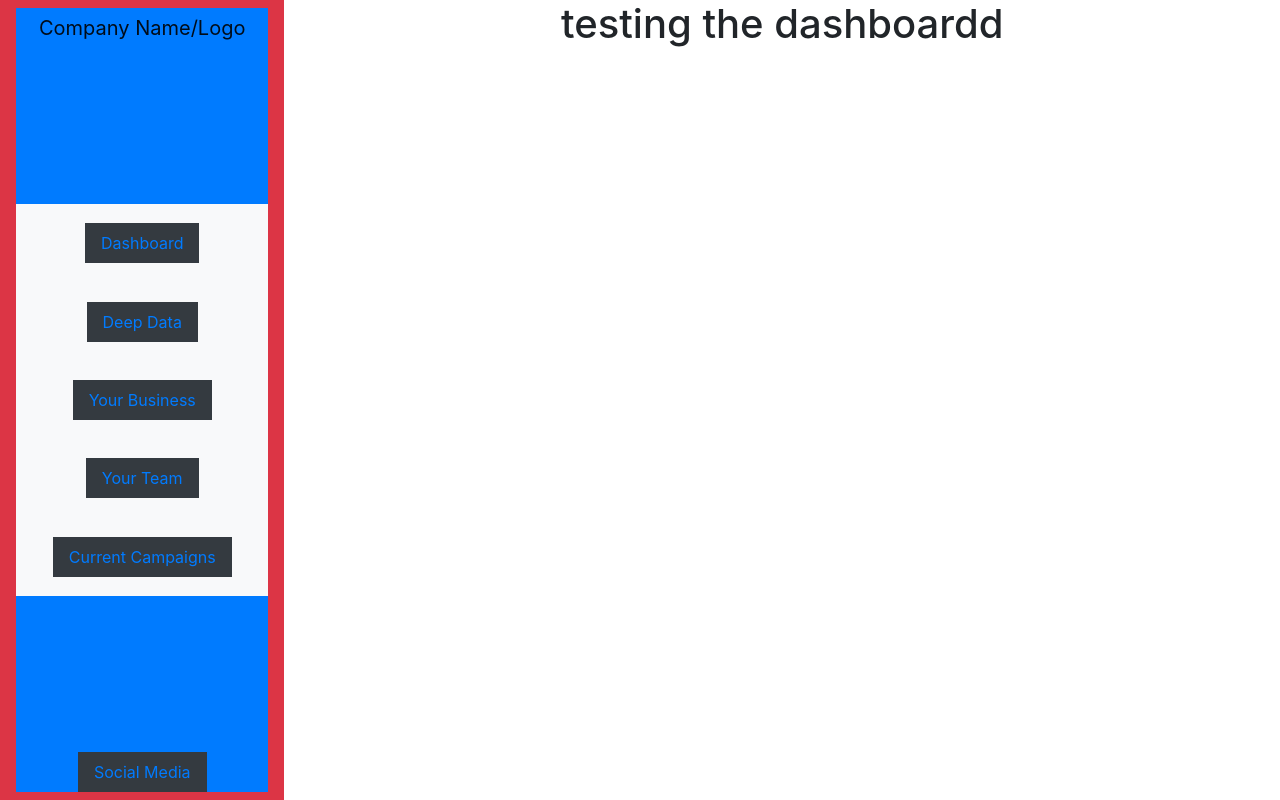
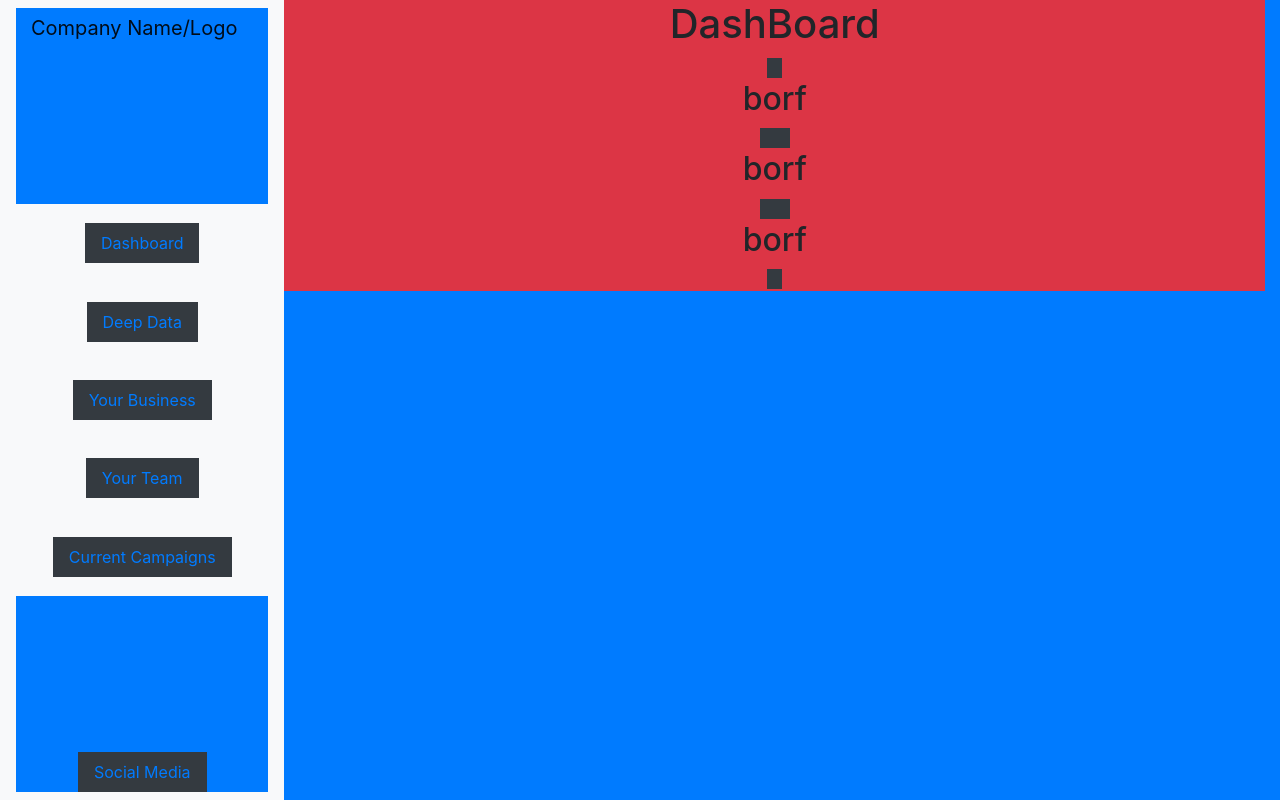
Before and after one commit to LuisERivas/secretProject, a React (Create React App) app in the folder mine-app/: page /Dashboard in a window 1280 px wide. Built offline with nearby package versions, Linux system fonts and the light colour scheme.

Commit message:
added workspace section and attempted formating

```diff
--- a/mine-app/src/App.js
+++ b/mine-app/src/App.js
@@ -2,26 +2,26 @@
 import {
   BrowserRouter as Router,
   Switch,
-  Route,
-  Link
+  Route
 } from 'react-router-dom'
-import logo from './logo.svg'
 import './App.css'
 import Home from './components/Home'
 import SiteNavbar from './components/SiteNavbar'
 import Dashboard from './components/Dashboard'
+import Workspace from './components/Workspace'
 
 function App () {
   return (
     <div className='App'>
       <Router>
-        <SiteNavbar />
-        <Switch>
+        <SiteNavbar className='' />
+        <Workspace className=''>
+          <Switch>
+            <Route path='/' exact component={Home} />
+            <Route exact path='/Dashboard' component={Dashboard} />
+          </Switch>
+        </Workspace>
 
-          <Route path='/' exact component={Home} />
-          <Route exact path='/Dashboard' component={Dashboard} />
-
-        </Switch>
       </Router>
     </div>
   )
--- a/mine-app/src/components/Dashboard/index.js
+++ b/mine-app/src/components/Dashboard/index.js
@@ -1,9 +1,15 @@
 import React, { Component } from 'react'
+import DashboardChart from '../DashboardChart'
 
 class Dashboard extends Component {
   render () {
     return (
-      <h1>testing the dashboardd</h1>
+      <div className='bg-danger'>
+        <h1> DashBoard </h1>
+        <DashboardChart className='col' />
+        <DashboardChart className='col' />
+        <DashboardChart className='col' />
+      </div>
     )
   }
 }
--- /dev/null
+++ b/mine-app/src/components/DashboardChart/index.js
@@ -0,0 +1,13 @@
+import React, { Component } from 'react'
+import './index.css'
+
+class DashboardChart extends Component {
+  render () {
+    return (
+      <container className='container bg-dark'>
+        <h2>borf </h2>
+      </container>
+    )
+  }
+}
+export default DashboardChart
--- a/mine-app/src/components/SiteNavbar/index.js
+++ b/mine-app/src/components/SiteNavbar/index.js
@@ -6,16 +6,16 @@
 class SiteNavbar extends Component {
   render () {
     return (
-      <Navbar className='bg-danger float-left heightTest'>
-        <container className='col bg-primary d-block inheritedHeight' >
+      <Navbar className='bg-light float-left heightTest'>
+        <div className='col bg-primary inheritedHeight' >
           {/*  Company Logo Section */}
-          <container className='row bg-primary d-block testingsomething'>
+          <div className='row bg-primary testingsomething'>
             <Navbar.Brand className='col'>
                     Company Name/Logo
             </Navbar.Brand>
-          </container>
+          </div>
           {/*  Links Section */}
-          <container className='row bg-light d-block testingsomething2'>
+          <div className='row bg-light testingsomething2'>
             <container className='col m-0 p-0'>
               <container className='row m-auto inheritedHeight2'>
                 <Nav.Link className='bg-dark d-block m-auto '>
@@ -43,7 +43,7 @@
                 </Nav.Link>
               </container>
             </container>
-          </container>
+          </div>
           {/*  Social Media section */}
           <container className='row d-block testingsomething'>
             <container className='col bg-danger inheritedHeight p-0'>
@@ -54,7 +54,7 @@
               </container>
             </container>
           </container>
-        </container>
+        </div>
       </Navbar>
     )
   }
--- /dev/null
+++ b/mine-app/src/components/Workspace/index.js
@@ -0,0 +1,23 @@
+import React, { Component } from 'react'
+import './index.css'
+import Dashboard from '../Dashboard'
+import {
+  Switch,
+  Route
+} from 'react-router-dom'
+import Home from '../Home'
+
+class Workspace extends Component {
+  render () {
+    return (
+      <div className='container-fluid bg-primary heightTest'>
+        <Switch>
+          <Route path='/' exact component={Home} />
+          <Route exact path='/Dashboard' component={Dashboard} />
+        </Switch>
+      </div>
+    )
+  }
+}
+
+export default Workspace
```
Also changed, not shown: mine-app/src/components/DashboardChart/index.css (added), mine-app/src/components/Workspace/index.css (added).
